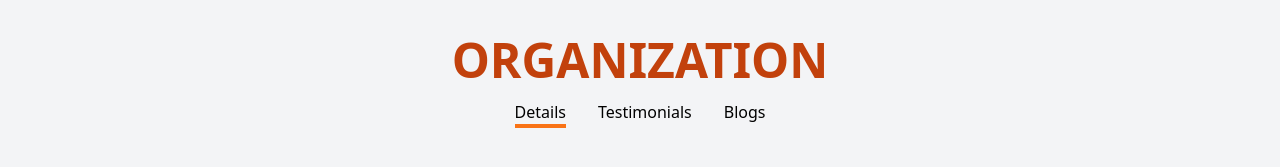
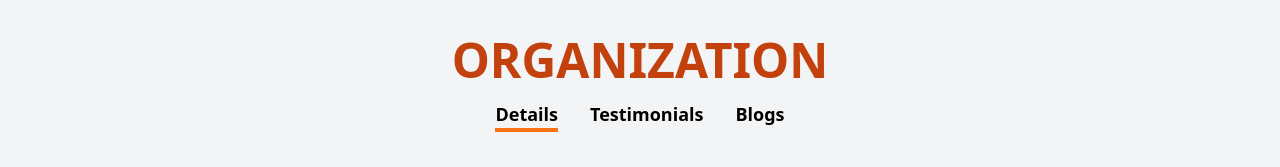
Before and after one commit to enochblake/Mazingira, a React (Create React App) app in the folder fundraiser/: page /donation-page/1 in a window 1280 px wide. Shown: the top 167 px of the page. Built offline with nearby package versions, Linux system fonts and the light colour scheme.

Commit message:
style:Updated DonationPage link styles with font-bold and text-lg classes

```diff
--- a/fundraiser/src/components/DonationPage/DonationPage.jsx
+++ b/fundraiser/src/components/DonationPage/DonationPage.jsx
@@ -21,7 +21,7 @@ function DonationPage() {
         <div className='flex justify-center my-4'>
           <Link
             to='#'
-            className={`mx-4 text-black ${
+            className={`mx-4 text-black  font-bold text-lg ${
               selectedContent === 'details'
                 ? 'border-b-4 border-orange-500'
                 : ''
@@ -32,7 +32,7 @@ function DonationPage() {
           </Link>
           <Link
             to='#'
-            className={`mx-4 text-black ${
+            className={`mx-4 text-black font-bold text-lg ${
               selectedContent === 'testimonials'
                 ? 'border-b-4 border-orange-500'
                 : ''
@@ -43,7 +43,7 @@ function DonationPage() {
           </Link>
           <Link
             to='#'
-            className={`mx-4 text-black  ${
+            className={`mx-4 text-black font-bold text-lg ${
               selectedContent === 'blogs' ? 'border-b-4 border-orange-500' : ''
             }`}
             onClick={() => handleContentChange('blogs')}
```
